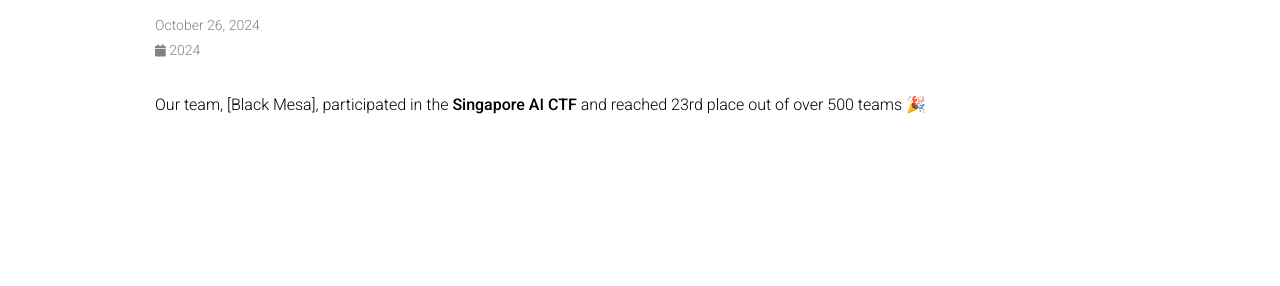
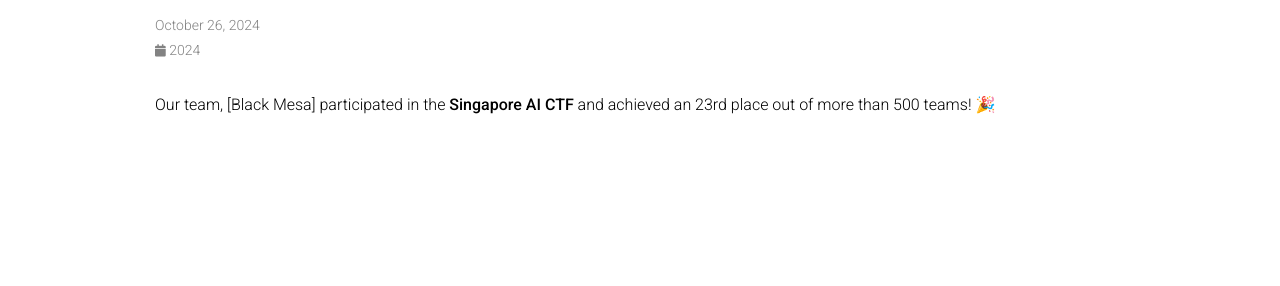
Before and after one commit to Elfsong/elfsong.github.io-, a Jekyll site: the page built from _news/news_2610224.md, in a window 1280 px wide. Shown: the part 145-431 px from the top of the page. Built offline with Jekyll 4.4.1, drawn with Linux system fonts in a browser that asks for light colours; comment, search, counter and statistics services are not loaded; a style sheet for code colours, icons or effects is not loaded.

Commit message:
Update CTF news

```diff
--- a/_news/news_2610224.md
+++ b/_news/news_2610224.md
@@ -4,4 +4,4 @@
 inline: true
 ---
 
-Our team, [Black Mesa], participated in the [**Singapore AI CTF**](https://www.tech.gov.sg/media/events/singapore-ai-ctf-2024/) and reached 23rd place out of over 500 teams 🎉
+Our team, [Black Mesa] participated in the [**Singapore AI CTF**](https://www.tech.gov.sg/media/events/singapore-ai-ctf-2024/) and achieved an 23rd place out of more than 500 teams! 🎉
```
